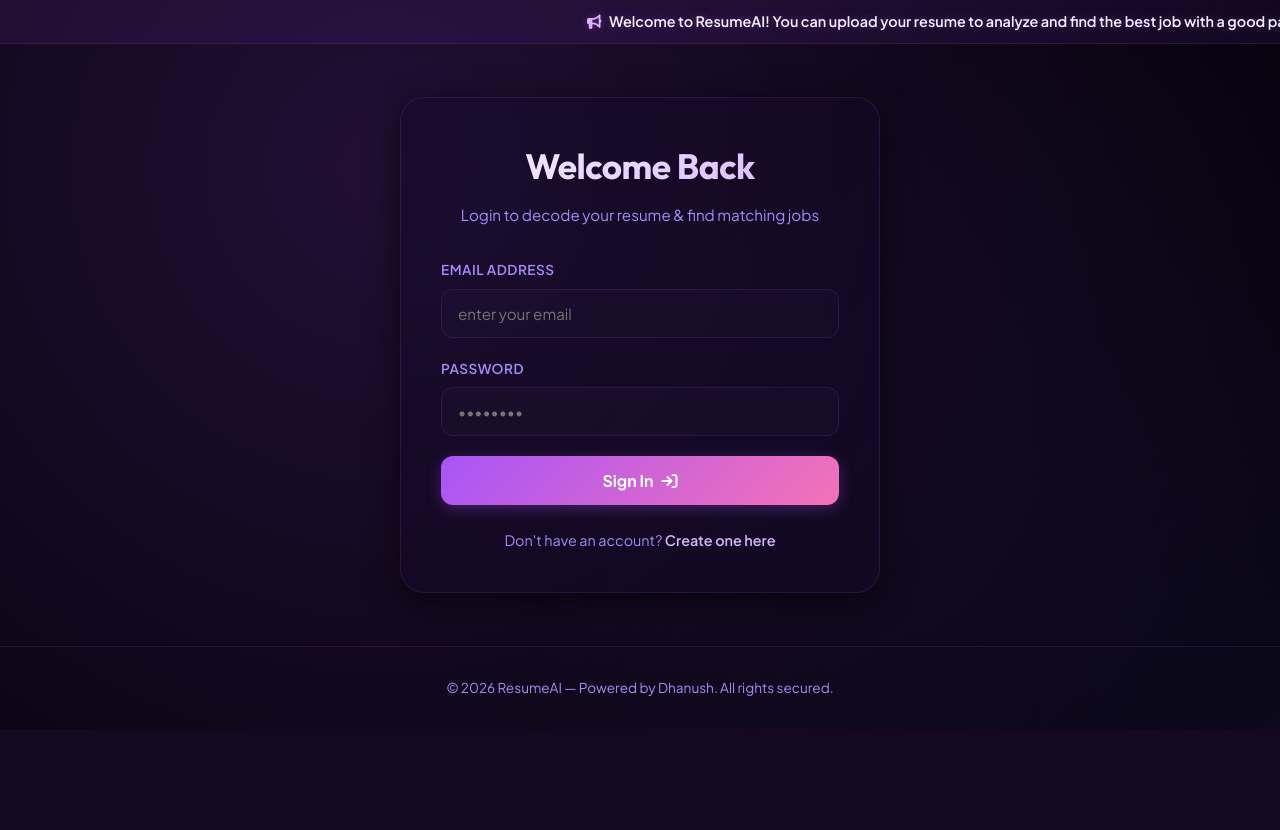
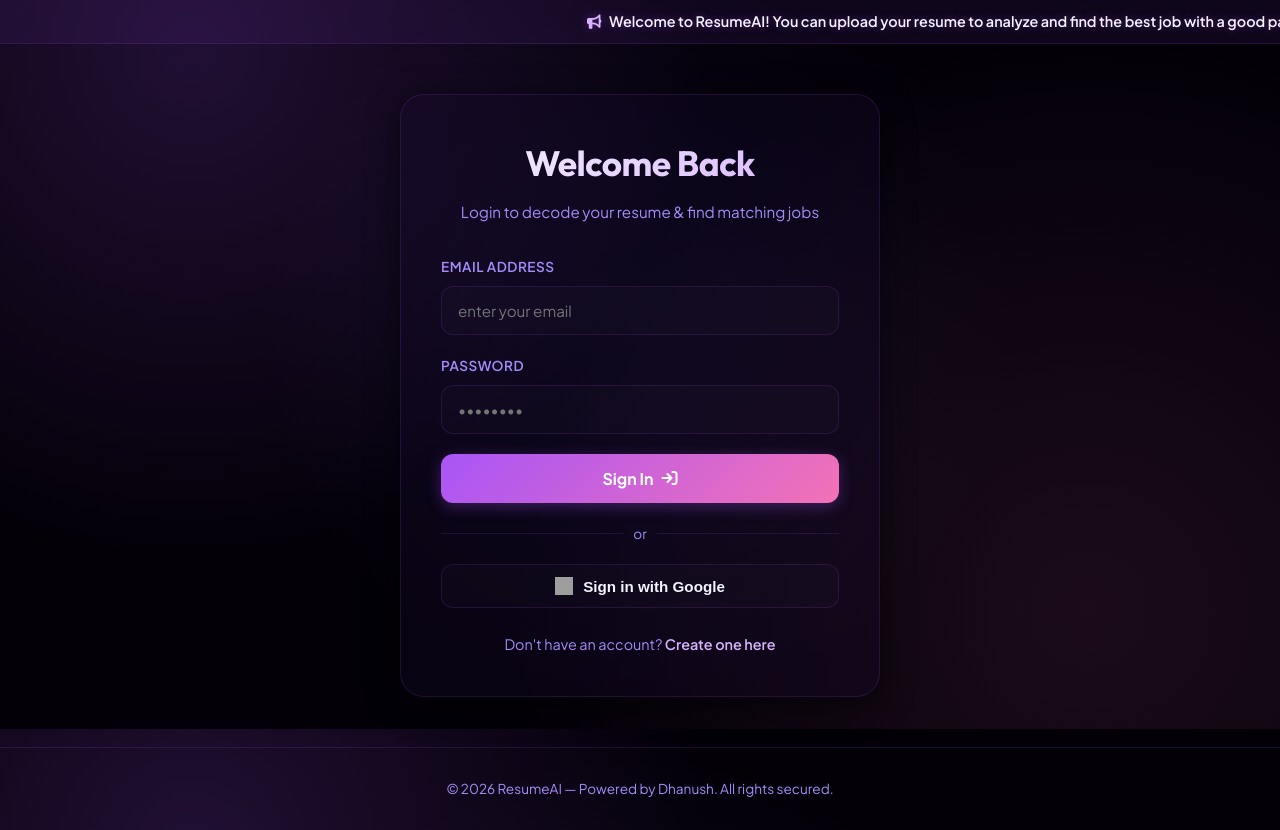
Before and after one commit to DhanushRavi05/AI_resume_analyzer, a Flask app: page /login in a window 1280 px wide. Shown: the part 71-901 px from the top of the page. Before the commit the page ends 767 px from the top, so only its background shows below. Run offline with Flask 3, Linux system fonts and the light colour scheme; grey boxes are pictures that could not be loaded.

Commit message:
Add simulated Google Sign-In overlay and backend route by Dhanush

```diff
--- a/app.py
+++ b/app.py
@@ -340,6 +340,39 @@
     flash('Logged out successfully.', 'info')
     return redirect(url_for('login'))
 
+# Simulated Google OAuth login route for clean live demo
+@app.route('/login/google-mock')
+def google_mock_login():
+    email = request.args.get('email', 'dhanush.google@gmail.com').strip()
+    username = email.split('@')[0]
+
+    # Check if user exists
+    user = User.query.filter_by(email=email).first()
+    if not user:
+        # Create user
+        hashed_password = generate_password_hash('googleauthbypass123', method='pbkdf2:sha256')
+        user = User(username=username, email=email, password_hash=hashed_password, is_admin=False)
+        db.session.add(user)
+        db.session.commit()
+
+    login_user(user)
+    flash('Logged in successfully via Google!', 'success')
+
+    # If user has no profile, create a default one to save time
+    if not user.profile:
+        profile = Profile(
+            user_id=user.id,
+            college_name="Google Verified University",
+            degree="Computer Science Engineering",
+            cgpa="8.5",
+            graduation_year="2025",
+            skills="Python, Javascript, React, SQL, Cloud Architecture"
+        )
+        db.session.add(profile)
+        db.session.commit()
+
+    return redirect(url_for('upload'))
+
 @app.route('/profile', methods=['GET', 'POST'])
 @login_required
 def profile_setup():
--- a/static/js/main.js
+++ b/static/js/main.js
@@ -191,4 +191,86 @@
             speakReport();
         }, 1500); // 1.5s delay to let page entrance animation complete first
     }
+
+    // Google Sign-In Mock Popup Overlay
+    const googleLoginBtn = document.getElementById('google-login-btn');
+    if (googleLoginBtn) {
+        googleLoginBtn.addEventListener('click', () => {
+            // Create a styled backdrop overlay
+            const overlay = document.createElement('div');
+            overlay.style.position = 'fixed';
+            overlay.style.top = '0';
+            overlay.style.left = '0';
+            overlay.style.width = '100vw';
+            overlay.style.height = '100vh';
+            overlay.style.background = 'rgba(0, 0, 0, 0.7)';
+            overlay.style.display = 'flex';
+            overlay.style.alignItems = 'center';
+            overlay.style.justifyContent = 'center';
+            overlay.style.zIndex = '9999';
+            overlay.style.backdropFilter = 'blur(10px)';
+
+            // Create Google accounts modal
+            const modal = document.createElement('div');
+            modal.style.background = '#ffffff';
+            modal.style.color = '#3c4043';
+            modal.style.borderRadius = '16px';
+            modal.style.padding = '35px 30px';
+            modal.style.width = '100%';
+            modal.style.maxWidth = '400px';
+            modal.style.boxShadow = '0 12px 40px rgba(0, 0, 0, 0.3)';
+            modal.style.fontFamily = '"Roboto", "Arial", sans-serif';
+            modal.style.textAlign = 'center';
+
+            modal.innerHTML = `
+                <img src="https://upload.wikimedia.org/wikipedia/commons/2/2f/Google_2015_logo.svg" alt="Google logo" style="height: 28px; margin-bottom: 20px;">
+                <h3 style="font-size: 1.35rem; font-weight: 500; margin-bottom: 5px; color: #202124;">Sign in with Google</h3>
+                <p style="font-size: 0.9rem; color: #5f6368; margin-bottom: 25px;">to continue to <strong>ResumeAI</strong></p>
+
+                <!-- Account List -->
+                <div style="display: flex; flex-direction: column; gap: 12px; margin-bottom: 25px; text-align: left;">
+                    <!-- Option 1 -->
+                    <div class="google-acc-opt" data-email="dhanush.google@gmail.com" style="display: flex; align-items: center; gap: 12px; padding: 10px 14px; border: 1px solid #dadce0; border-radius: 8px; cursor: pointer; transition: background 0.2s; background: transparent;">
+                        <div style="width: 36px; height: 36px; border-radius: 50%; background: #a855f7; color: #ffffff; display: flex; align-items: center; justify-content: center; font-weight: 700; font-size: 1.1rem; flex-shrink: 0;">D</div>
+                        <div>
+                            <div style="font-weight: 500; font-size: 0.9rem; color: #3c4043;">Dhanush Google</div>
+                            <div style="font-size: 0.8rem; color: #5f6368;">dhanush.google@gmail.com</div>
+                        </div>
+                    </div>
+
+                    <!-- Option 2 -->
+                    <div class="google-acc-opt" data-email="candidate.google@gmail.com" style="display: flex; align-items: center; gap: 12px; padding: 10px 14px; border: 1px solid #dadce0; border-radius: 8px; cursor: pointer; transition: background 0.2s; background: transparent;">
+                        <div style="width: 36px; height: 36px; border-radius: 50%; background: #ec4899; color: #ffffff; display: flex; align-items: center; justify-content: center; font-weight: 700; font-size: 1.1rem; flex-shrink: 0;">C</div>
+                        <div>
+                            <div style="font-weight: 500; font-size: 0.9rem; color: #3c4043;">Candidate User</div>
+                            <div style="font-size: 0.8rem; color: #5f6368;">candidate.google@gmail.com</div>
+                        </div>
+                    </div>
+                </div>
+
+                <button id="google-popup-close" style="background: transparent; border: none; color: #1a73e8; font-weight: 500; font-size: 0.9rem; cursor: pointer; padding: 5px 10px;">Cancel</button>
+            `;
+
+            overlay.appendChild(modal);
+            document.body.appendChild(overlay);
+
+            // Hover styles for account selections
+            const options = modal.querySelectorAll('.google-acc-opt');
+            options.forEach(opt => {
+                opt.addEventListener('mouseenter', () => opt.style.background = '#f7f8f8');
+                opt.addEventListener('mouseleave', () => opt.style.background = 'transparent');
+
+                // Account click handler
+                opt.addEventListener('click', () => {
+                    const selectedEmail = opt.getAttribute('data-email');
+                    window.location.href = `/login/google-mock?email=${encodeURIComponent(selectedEmail)}`;
+                });
+            });
+
+            // Close handler
+            modal.querySelector('#google-popup-close').addEventListener('click', () => {
+                document.body.removeChild(overlay);
+            });
+        });
+    }
 });
--- a/templates/login.html
+++ b/templates/login.html
@@ -23,7 +23,18 @@
         </button>
     </form>
 
-    <div class="form-footer">
+    <div style="display: flex; align-items: center; margin: 20px 0;">
+        <div style="flex: 1; height: 1px; background: var(--border-glass);"></div>
+        <span style="padding: 0 10px; color: var(--text-muted); font-size: 0.85rem;">or</span>
+        <div style="flex: 1; height: 1px; background: var(--border-glass);"></div>
+    </div>
+
+    <button type="button" id="google-login-btn" class="nav-btn-outline" style="width: 100%; display: flex; align-items: center; justify-content: center; gap: 10px; padding: 12px; font-size: 0.95rem; border-radius: 12px; cursor: pointer; transition: var(--transition-smooth); background: rgba(255, 255, 255, 0.015);">
+        <img src="https://upload.wikimedia.org/wikipedia/commons/c/c1/Google_%22G%22_logo.svg" alt="Google logo" style="width: 18px; height: 18px;">
+        Sign in with Google
+    </button>
+
+    <div class="form-footer" style="margin-top: 25px;">
         Don't have an account? <a href="{{ url_for('register') }}">Create one here</a>
     </div>
 </div>
```
